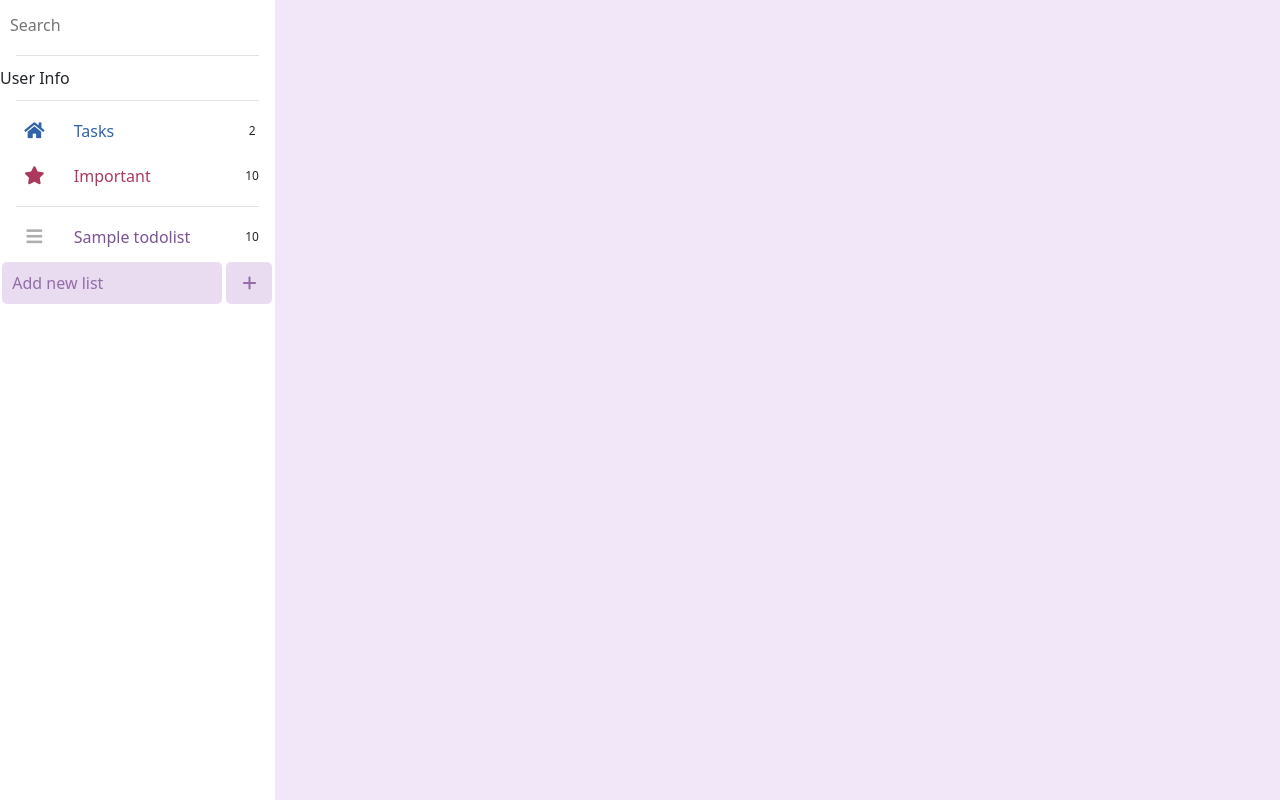
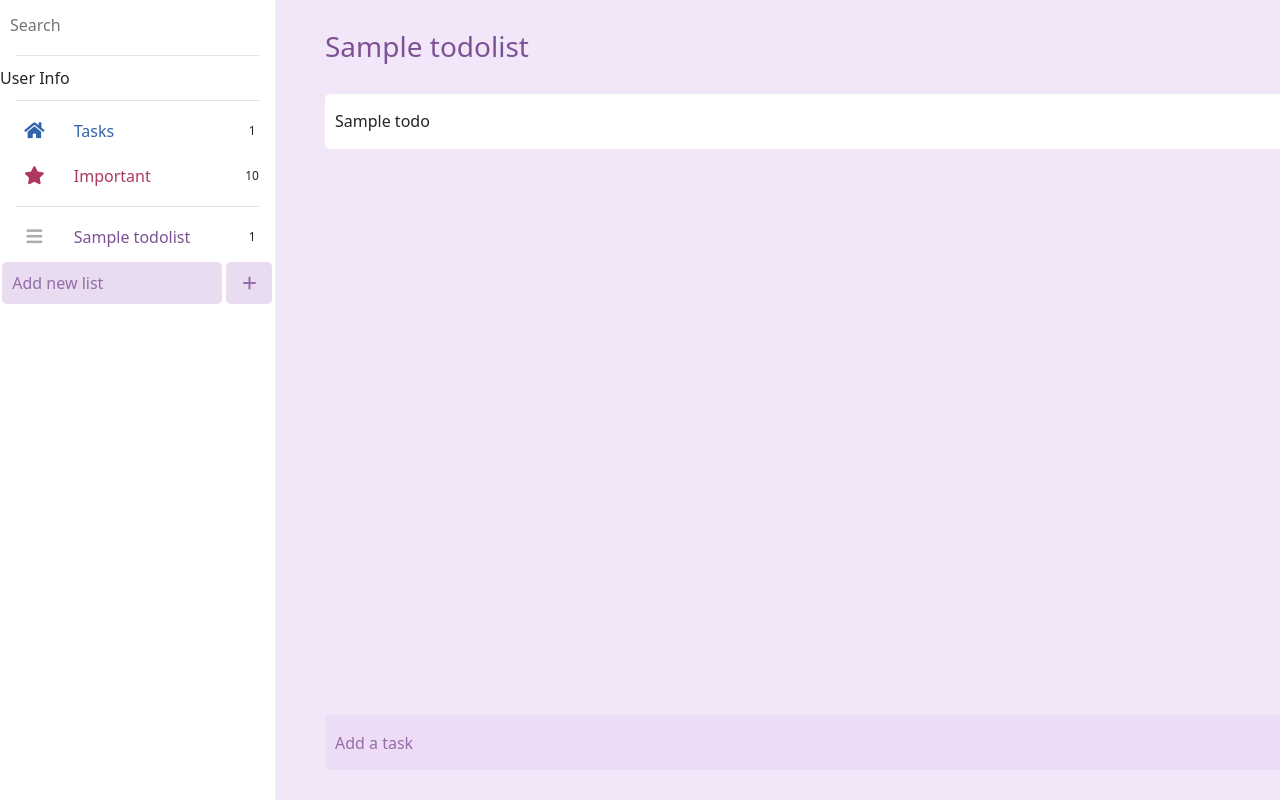
Before and after one commit to UTKx/vigilant-octo-waffle, a Django app: template ToDo/templates/todoapp/index.html in a window 1280 px wide. Run offline with Django 3.2, Linux system fonts and the light colour scheme; tables that the repository leaves empty hold one stand-in row (values such as "Sample post"); the template is opened without the code that fills it: values that come from a table or form of the project are taken from there, most other values are stand-ins (such as "Sample title", 1, 10 or a date in 2020); some libraries are stand-ins or nearby versions.

Commit message:
todo form implemented

```diff
--- a/ToDo/templates/todoapp/index.html
+++ b/ToDo/templates/todoapp/index.html
@@ -7,20 +7,24 @@
         <input type="text" class="search" placeholder="Search">
     </div>
 
-    <div class="container"><hr></div>
+    <div class="container">
+        <hr>
+    </div>
 
     <div>
         User Info
     </div>
 
-    <div class="container"><hr></div>
+    <div class="container">
+        <hr>
+    </div>
 
     <div class="row sidebar-side">
         <div class="col-3 sidebar-item" id="item1"><i class="fas fa-home" style="color: #3063AB;"></i></div>
         <div class="col-7 sidebar-item" id="item2">
             <a href="{% url 'show' 9 %}" style="color: #3063AB;">Tasks</a>
         </div>
-        <div class="col-2 sidebar-item" id="item3">2</div>
+        <div class="col-2 sidebar-item" id="item3">{{task_count}}</div>
     </div>
     <div class="row sidebar-side">
         <div class="col-3 sidebar-item" id="item1"><i class="fas fa-star" style="color: #AC395D;"></i></div>
@@ -40,7 +44,7 @@
         <div class="col-7 sidebar-item" id="item2">
             <a href="{% url 'show' list.id %}">{{list}}</a>
         </div>
-        <div class="col-2 sidebar-item" id="item3">10</div>
+        <div class="col-2 sidebar-item" id="item3">{{count}}</div>
     </div>
     {% endfor %}
 
@@ -56,6 +60,22 @@
 
 {% block content %}
 <div class="content">
+    <div class="wrapper">
+        <div class="head">
+            <h3>{{curlist}}</h3>
+        </div>
+        <div class="todolist">
+            {% for task in tasks %}
+            <div class="todo">{{task}}</div>
+            {% endfor %}
+        </div>
+        <div class="todoform">
+            <form action="" method="post">
+                {% csrf_token %}
+                {{todoform.title}}
+            </form>
+        </div>
+    </div>
 
 </div>
 {% endblock %}
--- a/ToDo/templates/todoapp/showtodo.html
+++ b/ToDo/templates/todoapp/showtodo.html
@@ -40,7 +40,7 @@
         <div class="col-7 sidebar-item" id="item2">
             <a href="{% url 'show' list.id %}">{{list}}</a>
         </div>
-        <div class="col-2 sidebar-item" id="item3">10</div>
+        <div class="col-2 sidebar-item" id="item3">{{todo_count}}</div>
     </div>
     {% endfor %}
 
@@ -67,6 +67,7 @@
         </div>
         <div class="todoform">
             <form action="" method="post">
+                {% csrf_token%}
                 {{todoform.title}}
             </form>
         </div>
```
Also changed, not shown: ToDo/todoapp/views.py (+13 -7 lines).
